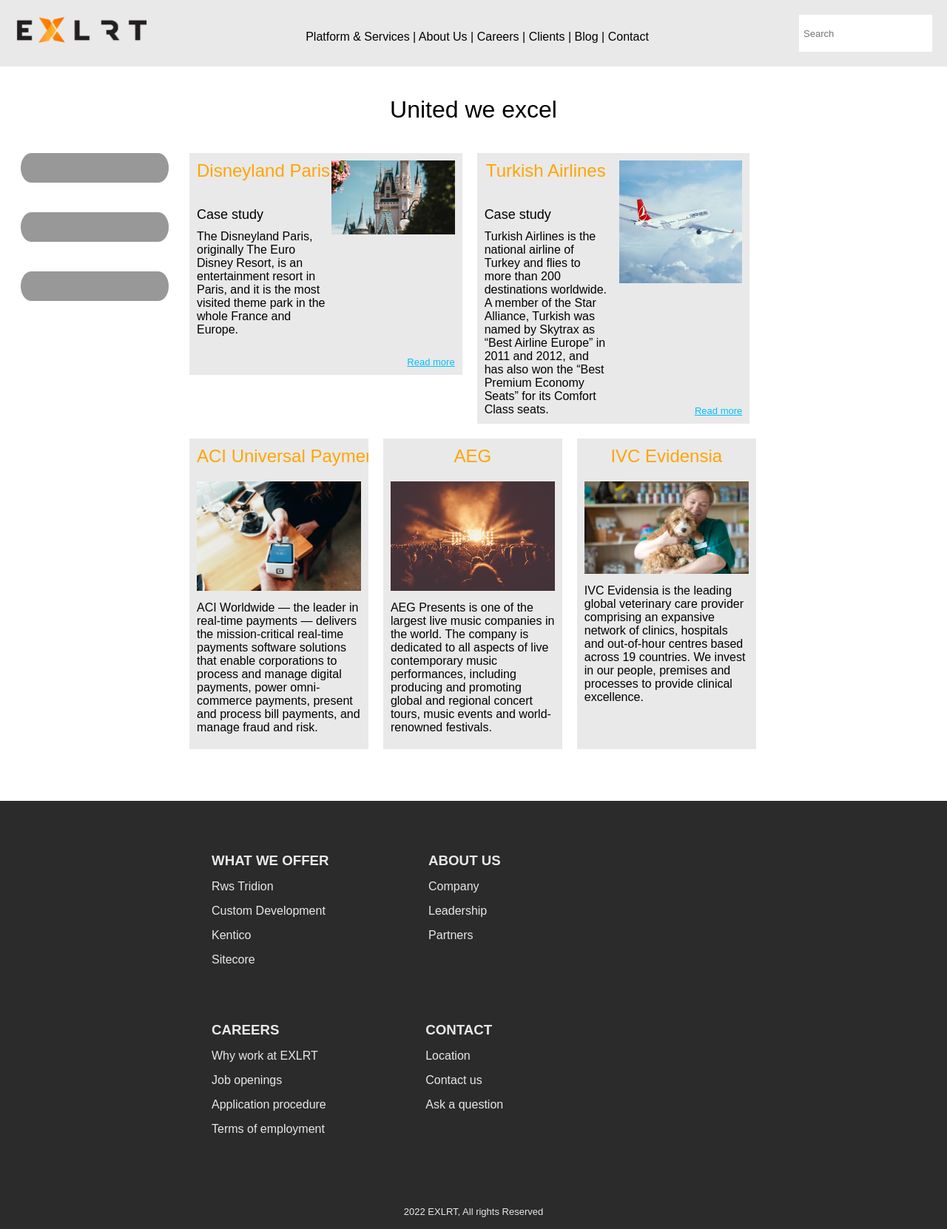
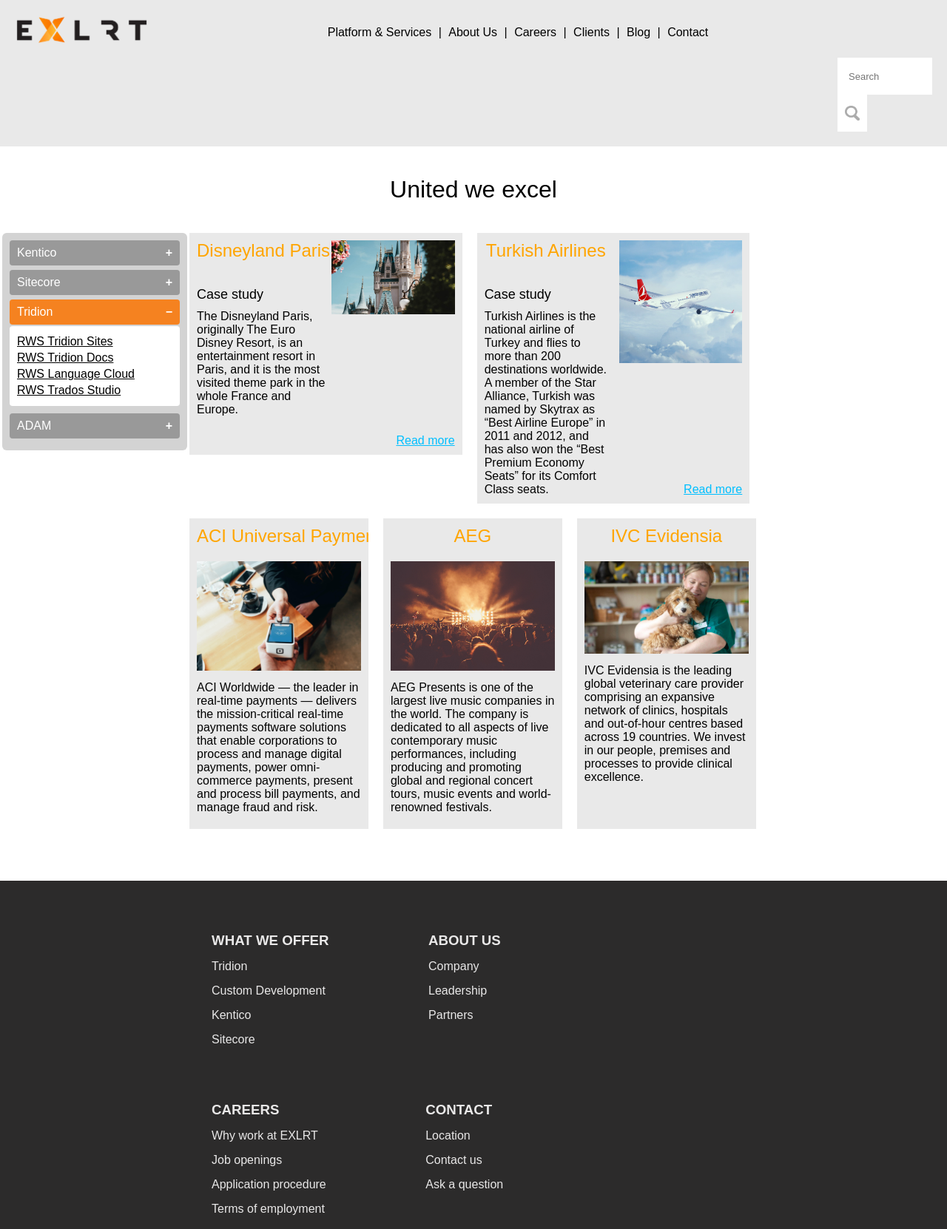
Before and after one commit to ognjenp1/fec-training, a plain HTML site: page task-1/index.html in a window 1280 px wide. Shown: the top 1662 px of the page at 74% size. Drawn offline with Linux system fonts and the light colour scheme.

Commit message:
code review comments resolved

```diff
--- a/task-1/styles.css
+++ b/task-1/assets/css/styles.css
@@ -12,7 +12,7 @@
     padding: 0;
 }
 
-.header--logo {
+.header-logo {
     float: left;
     width: 180px;
     margin: 20px;
@@ -22,22 +22,21 @@
     text-align: center;
 }
 
-.header--links {
-    position: absolute;
-    top: 50%;
-    left: 50%;
-    transform: translate(-50%, -50%);
+.header-links {
+    float: left;
+    width: 75%;
+    vertical-align: middle;
+    margin-top: 30px;
     list-style: none;
-    margin: 5px;
     padding: 5px;
     overflow: hidden;
 }
 
-.header--links li {
+.header-links li {
     display: inline;
 }
 
-.header--links a {
+.header-links a {
     color: black;
     text-align: center;
     text-decoration: none;
@@ -46,17 +45,40 @@
 }
 
 header li + li::before {
+    margin-right: 5px;
+    margin-left: 5px;
     content: '| ';
 }
 
-.topnav input[type=text] {
+.search-bar {
     float: right;
-    padding: 6px;
+    width: 10%;
+    overflow: hidden;
+    margin: 20px;
+}
+
+.search-bar input {
+    display: inline-block;
+    width: 130px;
+    height: 50px;
+    padding: 10px 15px;
     border: none;
+    border-right: white;
+    font-size: small;
+}
+
+.search-bar button {
+    display: inline-block;
+    width: 40px;
     height: 50px;
-    width: 180px;
-    margin: 20px;
-    font-size: small;
+    margin: 0;
+    background-image: url('../images/icon-search.png');
+    background-repeat: no-repeat;
+    background-position: center;
+    background-size: 20px 20px;
+    background-color: white;
+    border: none;
+    vertical-align: top;
 }
 
 h1 {
@@ -66,15 +88,66 @@
     margin: 40px;
 }
 
-#content-box { height: 100%; width: 100%; overflow: hidden; margin-bottom: 50px;}
-#content-box--left { float: left; width: 20%; text-align: center }
-#content-box--middle { float: left; width: 60% }
-#content-box--right { float: left; width: 20%; display: none }
+.content-box {
+    height: 100%;
+    width: 100%; overflow: hidden;
+    margin-bottom: 50px;
+}
 
-.sidemenu--burger {
-    height: 200px;
-    width: 200px;
-    margin: auto;
+.content-box--menu {
+    float: left;
+    width: 20%;
+    text-align: center
+}
+
+.menu {
+    width: 250px;
+    background-color: #d3d3d3;
+    padding: 10px;
+    border-radius: 6px;
+    margin-left: auto;
+    margin-right: auto;
+  }
+
+.menu-item {
+    background-color: #999;
+    color: white;
+    padding: 8px 10px;
+    margin-bottom: 6px;
+    border-radius: 4px;
+    font-size: normal;
+    text-align: left;
+  }
+
+.menu-item--selected {
+    background-color: #f58220;
+}
+
+.menu-item .plus,
+.menu-item .minus {
+    float: right;
+    font-weight: bold;
+}
+
+.submenu {
+    background-color: white;
+    border-radius: 4px;
+    padding: 8px 10px;
+    font-size: normal;
+    margin-top: -4px;
+    margin-bottom: 10px;
+    text-align: left;
+}
+
+.submenu a {
+    display: block;
+    color: #000;
+    margin: 4px 0;
+}
+
+.content-box--articles {
+    float: left;
+    width: 60%
 }
 
 .article {
@@ -150,7 +223,13 @@
     right:0;
     margin: 10px;
     color:deepskyblue;
-    font-size: small;
+    font-size: normal;
+}
+
+.content-box--empty {
+    float: left;
+    width: 20%;
+    display: none
 }
 
 .footer {
@@ -174,13 +253,18 @@
     list-style-type: none;
 }
 
-.footer li {
-    font-weight: normal;
+.footer-column li {
     margin-top: 15px;
     margin-bottom: 15px;
 }
 
-.footer--footnote {
+.footer-column a{
+    text-decoration: none;
+    font-weight: normal;
+    color: rgb(233, 232, 232);
+}
+
+.footer-footnote {
     max-width: fit-content;
     margin-top: 50px;
     margin-left: auto;
--- a/task-1/index.html
+++ b/task-1/index.html
@@ -1,14 +1,16 @@
 <!DOCTYPE html>
-<html>
+<html lang="en">
   <head>
-    <link rel="stylesheet" href="styles.css" />
+    <meta charset="UTF-8" />
+    <meta name="viewport" content="width=device-width, initial-scale=1.0" />
+    <link rel="stylesheet" href="assets/css/styles.css" />
   </head>
 
   <body>
     <header class="header">
-      <img src="assets/assets/logo.png" class="header--logo" alt="Exlrt Logo" />
+      <img src="assets/images/logo.png" class="header-logo" alt="Exlrt Logo" />
       <nav class="topnav">
-        <ul class="header--links">
+        <ul class="header-links">
           <li><a href="#platforms">Platform & Services</a></li>
           <li><a href="#about">About Us</a></li>
           <li><a href="#careers">Careers</a></li>
@@ -16,23 +18,35 @@
           <li><a href="#blog">Blog</a></li>
           <li><a href="#contact">Contact</a></li>
         </ul>
-        <div id="input_container">
-          <input type="text" placeholder="Search" />
-        </div>
       </nav>
+      <div class="search-bar">
+        <input type="text" placeholder="Search" /><!--
+          --><button type="submit"></button>
+      </div>
     </header>
 
     <h1>United we excel</h1>
 
-    <div id="content-box">
-      <div id="content-box--left">
-        <img
-          src="assets/assets/icon-burger.png"
-          class="sidemenu--burger"
-          alt="Sidemenu burger"
-        />
+    <div class="content-box">
+      <div class="content-box--menu">
+        <div class="menu">
+          <div class="menu-item">Kentico <span class="plus">+</span></div>
+          <div class="menu-item">Sitecore <span class="plus">+</span></div>
+
+          <div class="menu-item menu-item--selected">
+            Tridion <span class="minus">−</span>
+          </div>
+          <div class="submenu">
+            <a href="#">RWS Tridion Sites</a>
+            <a href="#">RWS Tridion Docs</a>
+            <a href="#">RWS Language Cloud</a>
+            <a href="#">RWS Trados Studio</a>
+          </div>
+
+          <div class="menu-item">ADAM <span class="plus">+</span></div>
+        </div>
       </div>
-      <div id="content-box--middle">
+      <div class="content-box--articles">
         <div>
           <article class="article article--row-one">
             <section class="article-text">
@@ -47,7 +61,7 @@
             <section>
               <img
                 class="article-image"
-                src="assets/assets/disneyland/image-disney.jpg"
+                src="assets/images/image-disney.jpg"
                 alt="Disneyland"
               />
             </section>
@@ -70,7 +84,7 @@
             <section>
               <img
                 class="article-image"
-                src="assets/assets/turkish/image-turkish.jpg"
+                src="assets/images/image-turkish.jpg"
                 alt="Turkish airlines"
               />
             </section>
@@ -83,7 +97,7 @@
           <article class="article article--row-two">
             <h2>ACI Universal Payments</h2>
             <img
-              src="assets/assets/aci/image-aci.jpg"
+              src="assets/images/image-aci.jpg"
               alt="ACI Payments"
               class="article-image"
             />
@@ -98,7 +112,7 @@
           <article class="article article--row-two">
             <h2>AEG</h2>
             <img
-              src="assets/assets/aeg/image-aeg.jpg"
+              src="assets/images/image-aeg.jpg"
               alt="AEG"
               class="article-image"
             />
@@ -113,7 +127,7 @@
           <article class="article article--row-two">
             <h2>IVC Evidensia</h2>
             <img
-              src="assets/assets/evidensia/image-evidensia.jpg"
+              src="assets/images/image-evidensia.jpg"
               alt="Evidensia"
               class="article-image"
             />
@@ -126,45 +140,45 @@
           </article>
         </div>
       </div>
-      <div id="content-box--right"></div>
+      <div class="content-box--empty"></div>
     </div>
     <footer class="footer">
       <div class="footer-columns">
         <div class="footer-column">
           <h3>WHAT WE OFFER</h3>
           <ul>
-            <li>Rws Tridion</li>
-            <li>Custom Development</li>
-            <li>Kentico</li>
-            <li>Sitecore</li>
+            <li><a href="#">Tridion</a></li>
+            <li><a href="#">Custom Development</a></li>
+            <li><a href="#">Kentico</a></li>
+            <li><a href="#">Sitecore</a></li>
           </ul>
         </div>
         <div class="footer-column">
           <h3>ABOUT US</h3>
           <ul>
-            <li>Company</li>
-            <li>Leadership</li>
-            <li>Partners</li>
+            <li><a href="#">Company</a></li>
+            <li><a href="#">Leadership</a></li>
+            <li><a href="#">Partners</a></li>
           </ul>
         </div>
         <div class="footer-column">
           <h3>CAREERS</h3>
           <ul>
-            <li>Why work at EXLRT</li>
-            <li>Job openings</li>
-            <li>Application procedure</li>
-            <li>Terms of employment</li>
+            <li><a href="#">Why work at EXLRT</a></li>
+            <li><a href="#">Job openings</a></li>
+            <li><a href="#">Application procedure</a></li>
+            <li><a href="#">Terms of employment</a></li>
           </ul>
         </div>
         <div class="footer-column">
           <h3>CONTACT</h3>
           <ul>
-            <li>Location</li>
-            <li>Contact us</li>
-            <li>Ask a question</li>
+            <li><a href="#">Location</a></li>
+            <li><a href="#">Contact us</a></li>
+            <li><a href="#">Ask a question</a></li>
           </ul>
         </div>
-        <div class="footer--footnote">
+        <div class="footer-footnote">
           <p>2022 EXLRT, All rights Reserved</p>
         </div>
       </div>
```
Also changed, not shown: task-1/assets/assets/aci/text-aci.txt (deleted), task-1/assets/assets/aeg/text-aeg.txt (deleted), task-1/assets/assets/disneyland/text-disneyland.txt (deleted), task-1/assets/assets/evidensia/text-evidensia.txt (deleted), task-1/assets/assets/turkish/text-turkish.txt (deleted), task-1/assets/desktop.jpg (deleted), task-1/assets/images/icon-burger.png (renamed from task-1/assets/assets/icon-burger.png), task-1/assets/images/icon-search.png (renamed from task-1/assets/assets/icon-search.png), task-1/assets/images/image-aci.jpg (renamed from task-1/assets/assets/aci/image-aci.jpg), task-1/assets/images/image-aeg.jpg (renamed from task-1/assets/assets/aeg/image-aeg.jpg), task-1/assets/images/image-disney.jpg (renamed from task-1/assets/assets/disneyland/image-disney.jpg), task-1/assets/images/image-evidensia.jpg (renamed from task-1/assets/assets/evidensia/image-evidensia.jpg), task-1/assets/images/image-turkish.jpg (renamed from task-1/assets/assets/turkish/image-turkish.jpg), task-1/assets/images/logo.png (renamed from task-1/assets/assets/logo.png), 1 more files.
